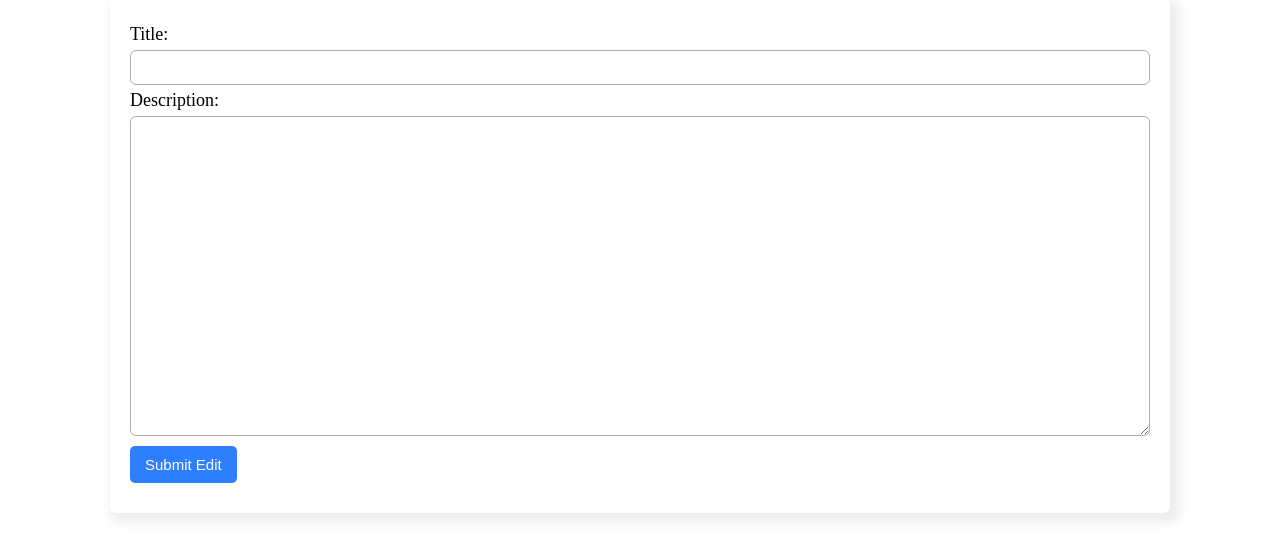
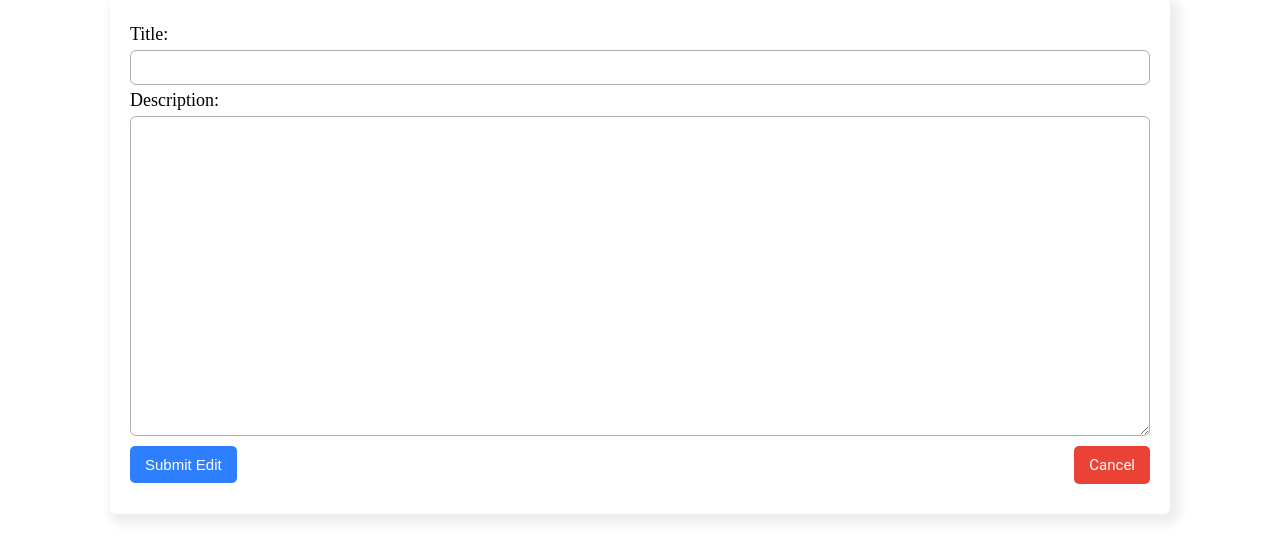
Before and after one commit to abel325/CS50W_Wiki, a Django app: page /edit_page/ in a window 1280 px wide. Shown: the part 138-698 px from the top of the page. Run offline with Django 3.2, Linux system fonts and the light colour scheme.

Commit message:
Add cancel btn in edit page

```diff
--- a/encyclopedia/static/encyclopedia/styles.css
+++ b/encyclopedia/static/encyclopedia/styles.css
@@ -40,7 +40,6 @@ body {
 }
 
 #navbar a:hover {
-    /* color: #146eff; */
     color: #004fce;
 }
 
@@ -315,6 +314,32 @@ body::-webkit-scrollbar-button:end:increment {
     background-color: #146eff;
 }
 
+#edp-btns {
+    display: flex;
+    justify-content: space-between;
+    align-items: center;
+    width: 100%;
+}
+
+#edp-btns #cancel-btn {
+    font-family: 'Roboto', sans-serif;
+    min-width: fit-content;
+    text-align: center;
+    font-size: 15px;
+    color: #fff;
+    background-color: #ea4335;
+    margin: 10px 0;
+    padding: 10px 15px;
+    border: none;
+    border-radius: 5px;
+    text-decoration: none;
+}
+
+#edp-btns #cancel-btn:hover {
+    cursor: pointer;
+    background-color: #e12717;;
+}
+
 /* <===================================================================> */
 /* For Confirm Delete Page */
 
@@ -382,6 +407,12 @@ body::-webkit-scrollbar-button:end:increment {
     background-color: #146eff;
 }
 
+@media (max-width: 300px) {
+    #cd-btns {
+        flex-direction: column;
+    }
+}
+
 /* <===================================================================> */
 /* Navbar media queries */
 
--- a/encyclopedia/templates/encyclopedia/edit_page.html
+++ b/encyclopedia/templates/encyclopedia/edit_page.html
@@ -8,14 +8,16 @@
 
     <div id="npe-container">
         <h1 id="npe-title">Edit Page</h1>
-        <form action="{% url 'edit_page' %}" method="post" id="p-form">
+        <form action="{% url 'edit_page' %}" method="post" id="p-form" autocomplete="off">
 
             {% csrf_token %}
 
             {{ form }}
             <input type="hidden" name="old-title" value="{{ old_title }}">
-            <input type="submit" value="Submit Edit" id="pf-button">
-            <!-- <a href="{% url 'entries' name=old_title %}">Cancel</a> -->
+            <div id="edp-btns">
+                <input type="submit" value="Submit Edit" id="pf-button">
+                <a href="{% url 'entries' name=old_title %}" id="cancel-btn">Cancel</a>
+            </div>
         </form>
     </div>
 
--- a/encyclopedia/templates/encyclopedia/layout.html
+++ b/encyclopedia/templates/encyclopedia/layout.html
@@ -15,7 +15,7 @@
         <div id="nav-container">
 
             <div id="logo"><a href="{% url 'index' %}">Wiki</a></div>
-            <form action="{% url 'search' %}">
+            <form action="{% url 'search' %}" autocomplete="off">
                 <input type="text" id="search" name="q" placeholder="Search Encyclopedia">
             </form>
             <div id="nav-links">
--- a/encyclopedia/views.py
+++ b/encyclopedia/views.py
@@ -97,11 +97,9 @@ def edit_page(request):
                     "old_title": old_title
                 })
 
-            filename = f"entries/{old_title}.md"
-            if default_storage.exists(filename):
-                default_storage.delete(filename)
-            else:
+            if not util.delete_entry(old_title):
                 return HttpResponseRedirect(reverse('index'))
+
             util.save_entry(title, dsc)
             return HttpResponseRedirect(reverse("entries", kwargs={"name": title}))
         else:
```
Also changed, not shown: entries/Git.md (line endings or trailing spaces), entries/John.md (deleted).
